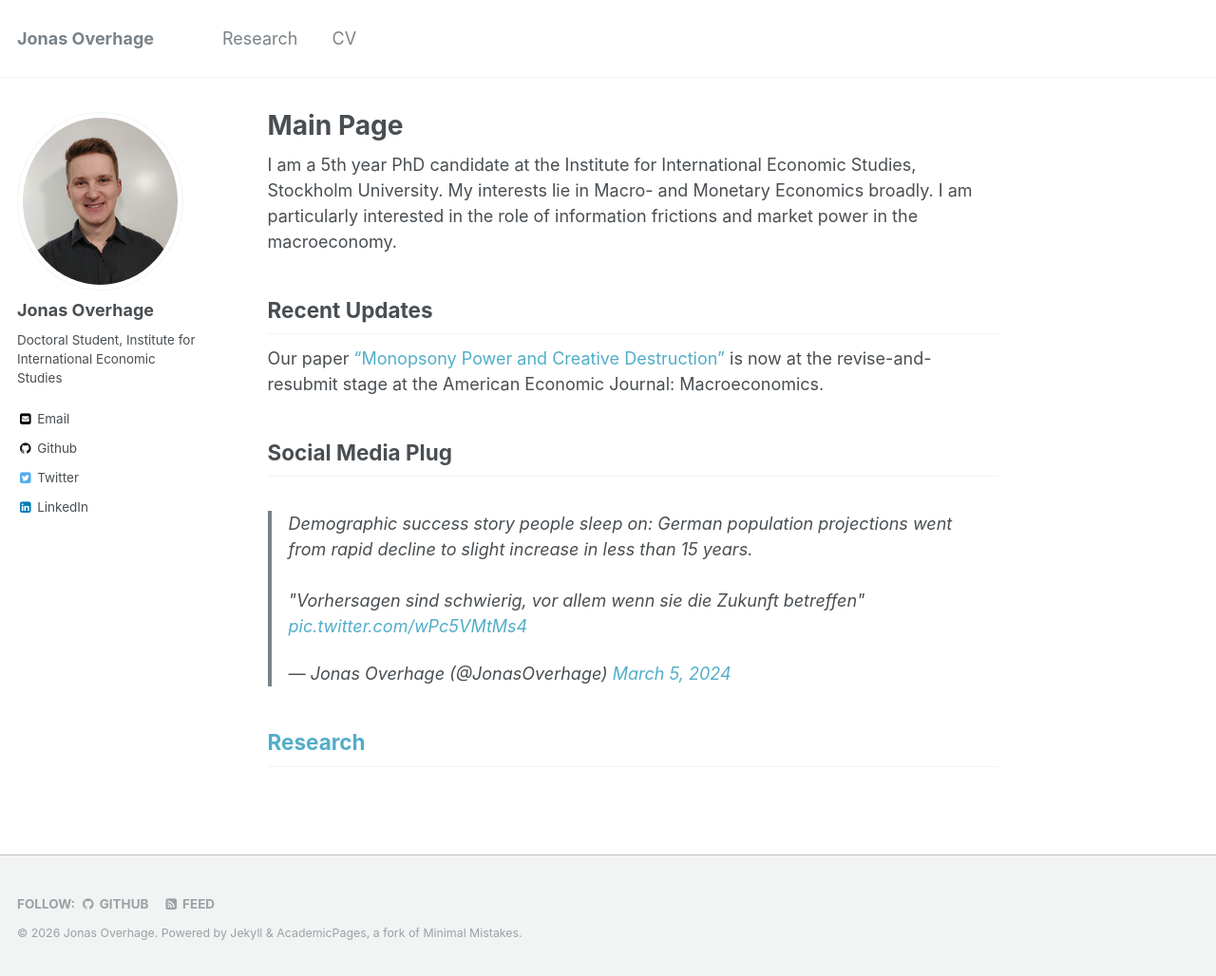
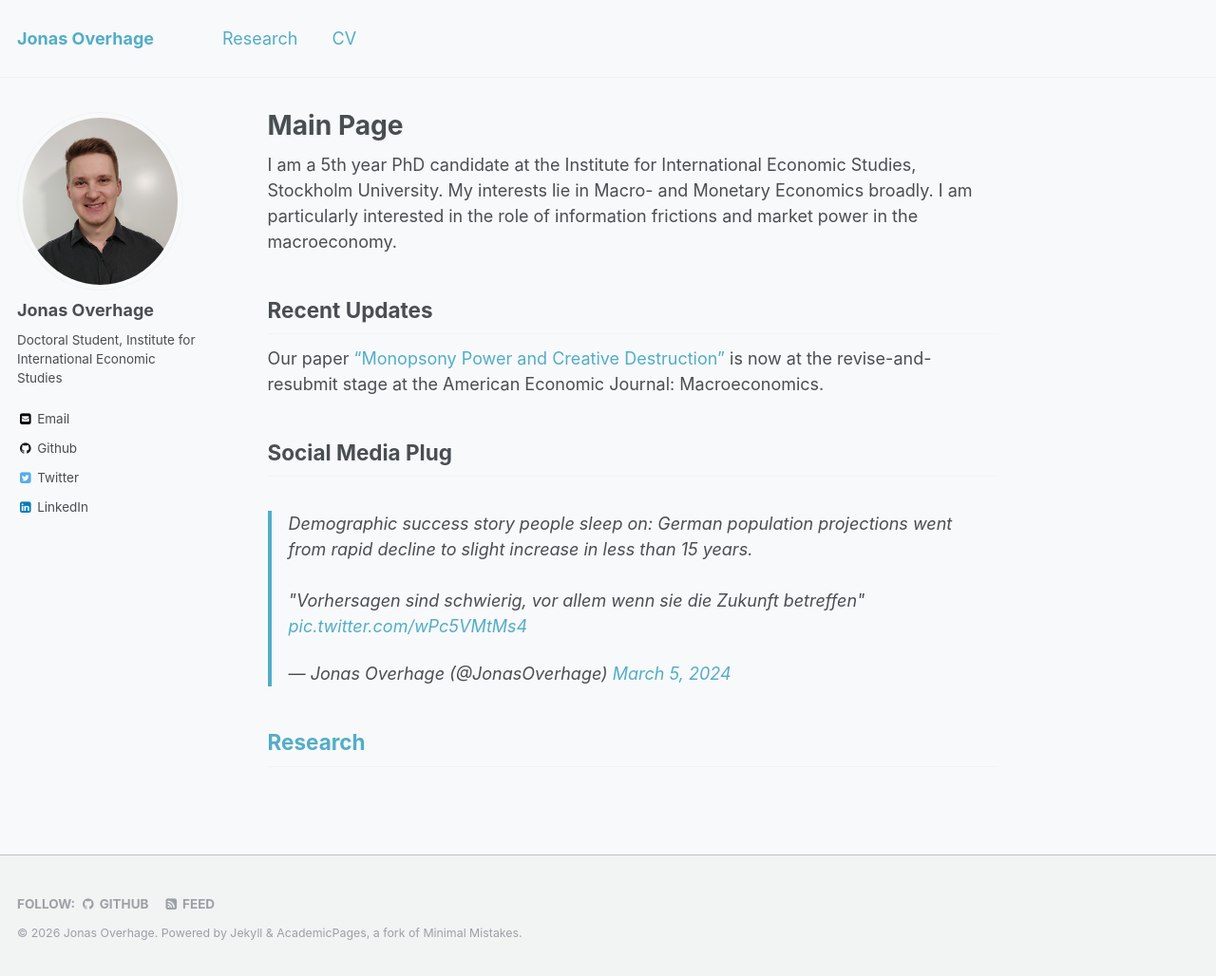
Before and after one commit to JOverhage/JOverhage.github.io, a Jekyll site: the page built from _pages/about.md, in a window 1280 px wide and 1028 px high. Shown: the whole window at 95% size. Built offline with Jekyll 4.4.1, drawn with Linux system fonts in a browser that asks for light colours; comment, search, counter and statistics services are not loaded.

Commit message:
color changes

```diff
--- a/_sass/_variables.scss
+++ b/_sass/_variables.scss
@@ -53,14 +53,14 @@ $darker-gray                : mix(#000, $gray, 60%);
 $light-gray                 : mix(#fff, $gray, 50%);
 $lighter-gray               : mix(#fff, $gray, 90%);
 
-$body-color                 : #fff;
-$background-color           : #fff;
+$body-color                 : #f8f9fa;
+$background-color           : #f8f9fa;
 $code-background-color      : #fafafa;
 $code-background-color-dark : $light-gray;
 $text-color                 : $dark-gray;
 $border-color               : $lighter-gray;
 
-$primary-color              : #7a8288;
+$primary-color              : #52adc8;
 $success-color              : #62c462;
 $warning-color              : #f89406;
 $danger-color               : #ee5f5b;
```
